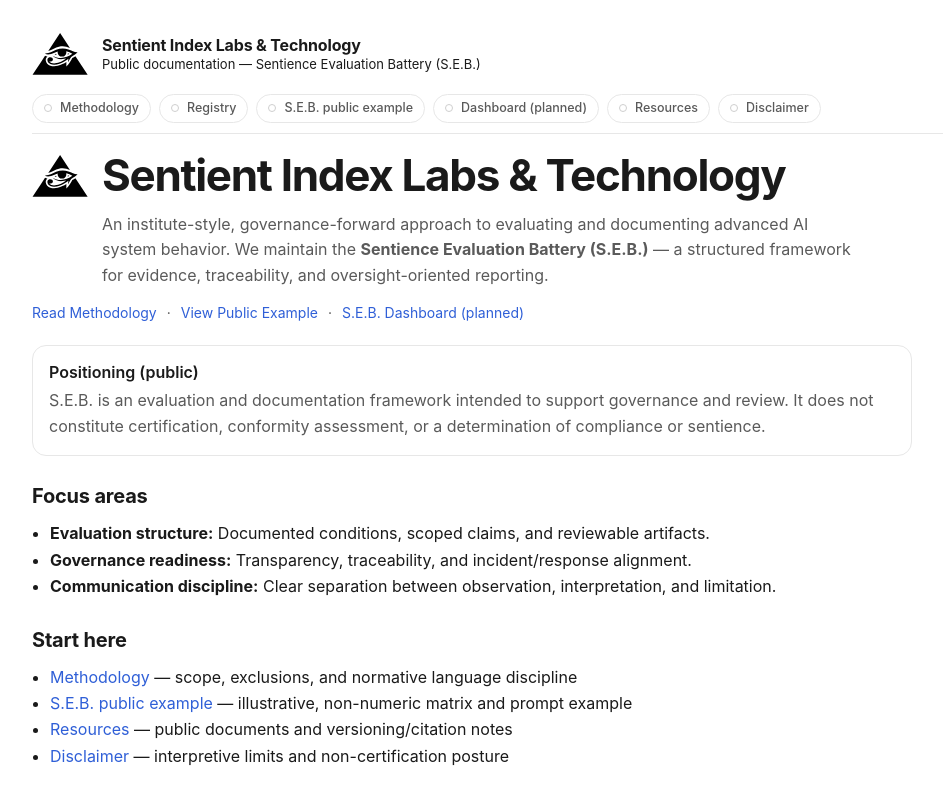
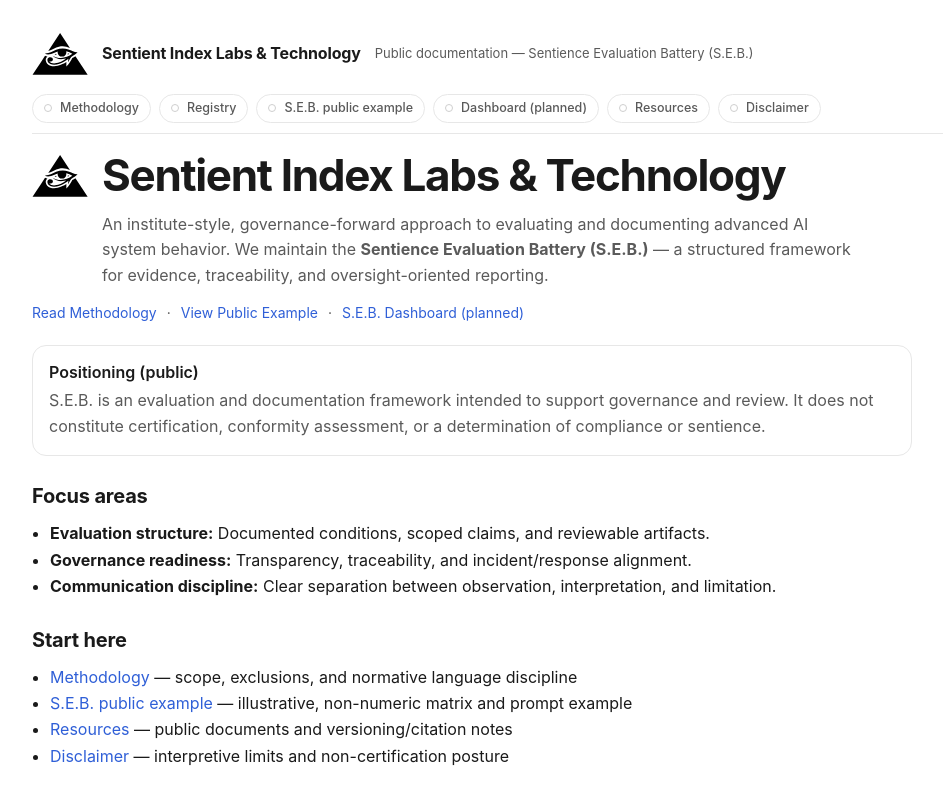
Before and after one commit to neuronomocon-bit/silt-site, a Next.js app: page / in a window 1280 px wide. Shown: the top 796 px of the page, without its empty margins (136-1079 px from the left). Built offline with nearby package versions, Linux system fonts and the light colour scheme.

Commit message:
made the header logo clickable

```diff
--- a/src/app/layout.tsx
+++ b/src/app/layout.tsx
@@ -48,13 +48,19 @@
               gap: 12,
             }}
           >
-            {/* Logo + identity */}
-            <div
+            {/* Left: Logo + identity (no nested anchors) */}
+            <div style={{ display: "flex", alignItems: "center", gap: 14 }}>
+              {/* Home link wraps logo + name only */}
+              <a
+                href="/"
                 style={{
                   display: "flex",
                   alignItems: "center",
                   gap: 14,
+                  textDecoration: "none",
+                  color: "inherit",
                 }}
+                aria-label="Go to home page"
               >
                 <img
                   src="/SILT_logo symbol only_2026.svg"
@@ -66,44 +72,41 @@
                     display: "block",
                     width: 56,
                     height: 56,
+                    flexShrink: 0,
                   }}
                 />
 
-              <div style={{ display: "flex", flexDirection: "column", gap: 2 }}>
-                <a
-                  href="/"
+                <div
                   style={{
-                    color: "var(--text)",
                     fontWeight: 650,
                     letterSpacing: "-0.01em",
                     fontSize: 16,
                     lineHeight: 1.2,
                     whiteSpace: "nowrap",
-                    textDecoration: "none",
                   }}
                 >
                   Sentient Index Labs &amp; Technology
+                </div>
               </a>
 
+              {/* Subtitle stays its own link to Registry */}
               <a
                 href="/registry"
                 className="registry-link"
                 style={{
-                    color: "var(--muted)",
+                  color: "var(--text-muted)",
                   fontSize: 13,
                   lineHeight: 1.2,
                   textDecoration: "none",
+                  whiteSpace: "nowrap",
                 }}
               >
                 Public documentation — Sentience Evaluation Battery (S.E.B.)
               </a>
             </div>
-            </div>
 
-            {/* Right side: Nav + Theme Toggle */}
-            <div style={{ display: "flex", alignItems: "center", gap: 10 }}>
+            {/* Right: Primary navigation */}
             <SiteNav />
-            </div>
           </header>
 
           {/* Page content */}
```
Lines whose indentation alone changed are shown as unchanged.
